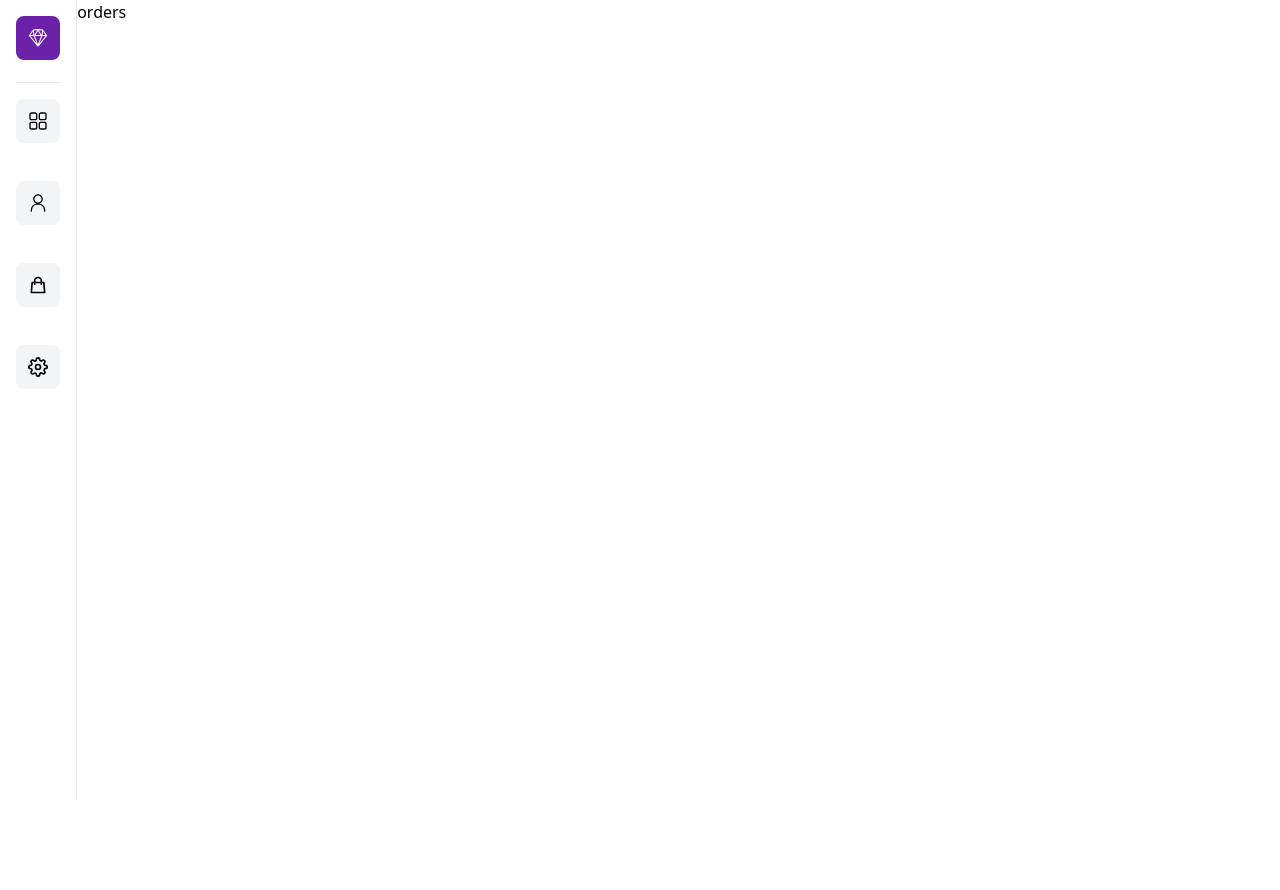
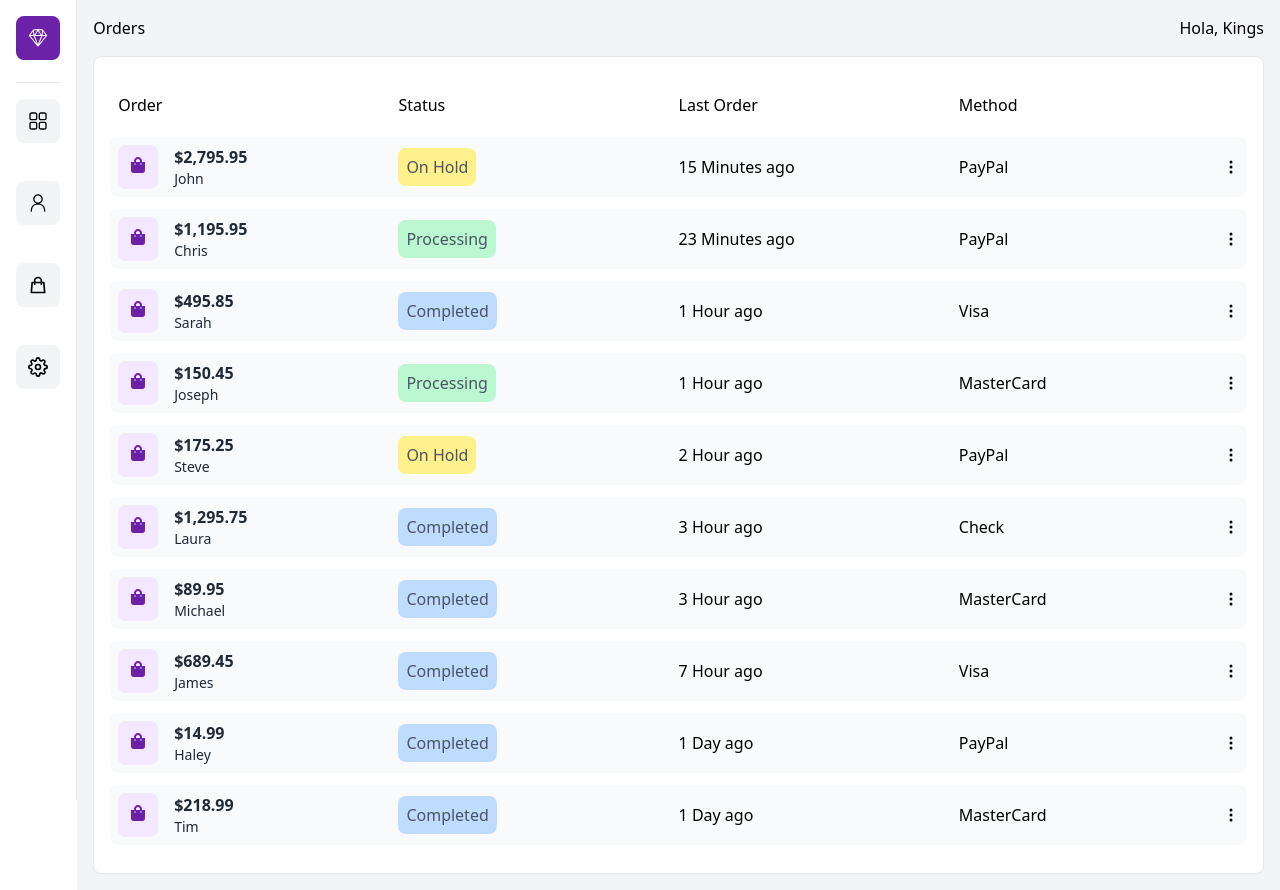
Before and after one commit to Asifor/next-dashboard-chart-tailwind, a Next.js app: page /orders in a window 1280 px wide. Before the commit the page ends 800 px from the top, so only its background shows below. Built offline with nearby package versions, Linux system fonts and the light colour scheme.

Commit message:
update orders.jsx, final touch

```diff
--- a/pages/orders.jsx
+++ b/pages/orders.jsx
@@ -4,9 +4,69 @@
 import { BsThreeDotsVertical } from 'react-icons/bs';
 
 const orders = () => {
-  return (
-    <div>orders</div>
-  )
+    return (
+        <div className='bg-gray-100 min-h-screen'>
+            <div className='flex justify-between px-4 pt-4'>
+                <h2>Orders</h2>
+                <h2>Hola, Kings</h2>
+            </div>
+            <div className='p-4'>
+                {/* Table */}
+                <div className='w-full m-auto p-4 border rounded-lg bg-white overflow-y-auto'>
+                    <div className='my-3 p-2 grid md:grid-cols-4 sm:grid-cols-3 grid-cols-2 items-center justify-between cursor-pointer'>
+                        <span>Order</span>
+                        <span className='sm:text-left text-right'>Status</span>
+                        <span className='hidden md:grid'>Last Order</span>
+                        <span className='hidden sm:grid'>Method</span>
+                    </div>
+                    <ul>
+                        {data.map((order, id) => (
+                            <li key={id} className='bg-gray-50 hover:bg-gray-100 rounded-lg my-3 p-2 grid md:grid-cols-4 sm:grid-cols-3 grid-cols-2 items-center justify-between cursor-pointer'>
+
+                                {/* Name and Amount */}
+                                <div className='flex'>
+                                    <div className='bg-purple-100 p-3 rounded-lg'>
+                                        <FaShoppingBag className='text-purple-800' />
+                                    </div>
+                                    <div className='pl-4'>
+                                        <p className='text-gray-800 font-bold'>${order.total.toLocaleString()}</p>
+                                        <p className='text-gray-800 text-sm'>{order.name.first}</p>
+                                    </div>
+                                </div>
+
+                                {/* Order Status: On Hold, Processing, Completed */}
+                                <p className='text-gray-600 sm:text-left text-right'>
+                                    <span className={
+                                        order.status == 'Processing'
+                                            ? 'bg-green-200 p-2 rounded-lg'
+                                            : order.status == 'Completed'
+                                                ? 'bg-blue-200 p-2 rounded-lg'
+                                                : 'bg-yellow-200 p-2 rounded-lg'
+                                    }
+                                    >
+                                        {order.status}
+                                    </span>
+                                </p>
+
+                                {/* Order date */}
+                                <p className='hidden md:flex'>{order.date}</p>
+
+                                {/* Payment Method */}
+                                <div className='sm:flex hidden justify-between items-center'>
+                                    <p>{order.method}</p>
+
+                                    {/* Three vertical dots icon */}
+                                    <BsThreeDotsVertical />
+                                </div>
+                            </li>
+                        ))}
+                    </ul>
+
+                </div>
+            </div>
+
+        </div>
+    )
 }
 
 export default orders
```
